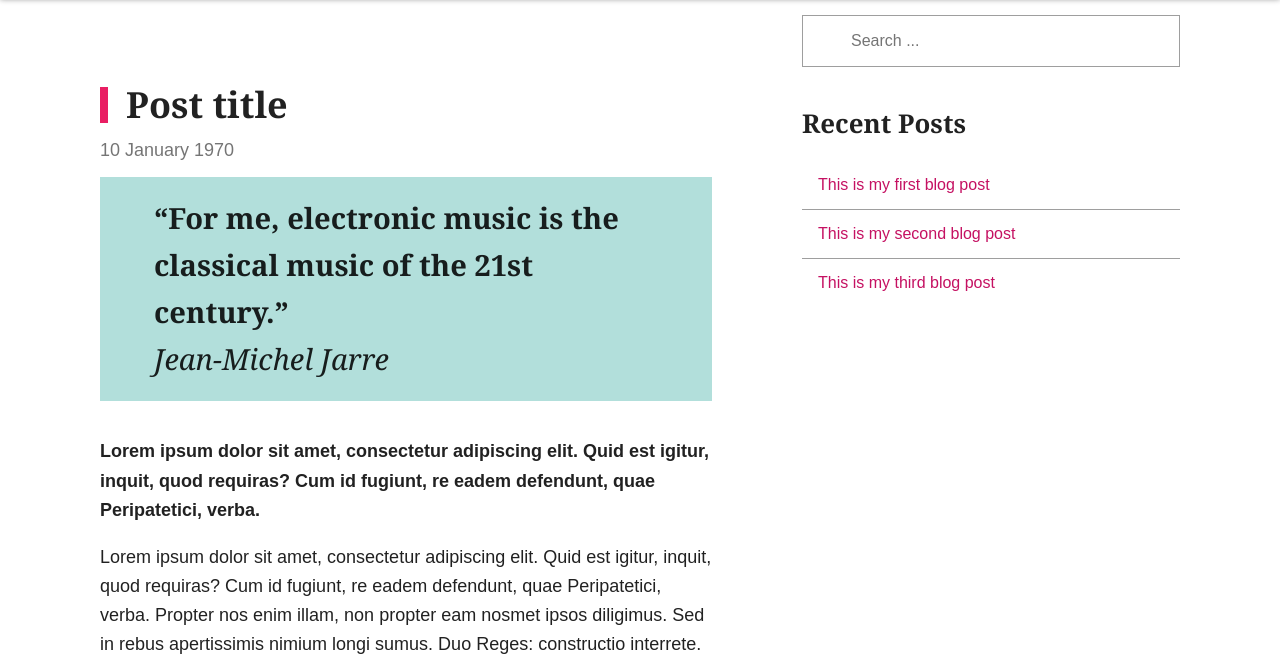
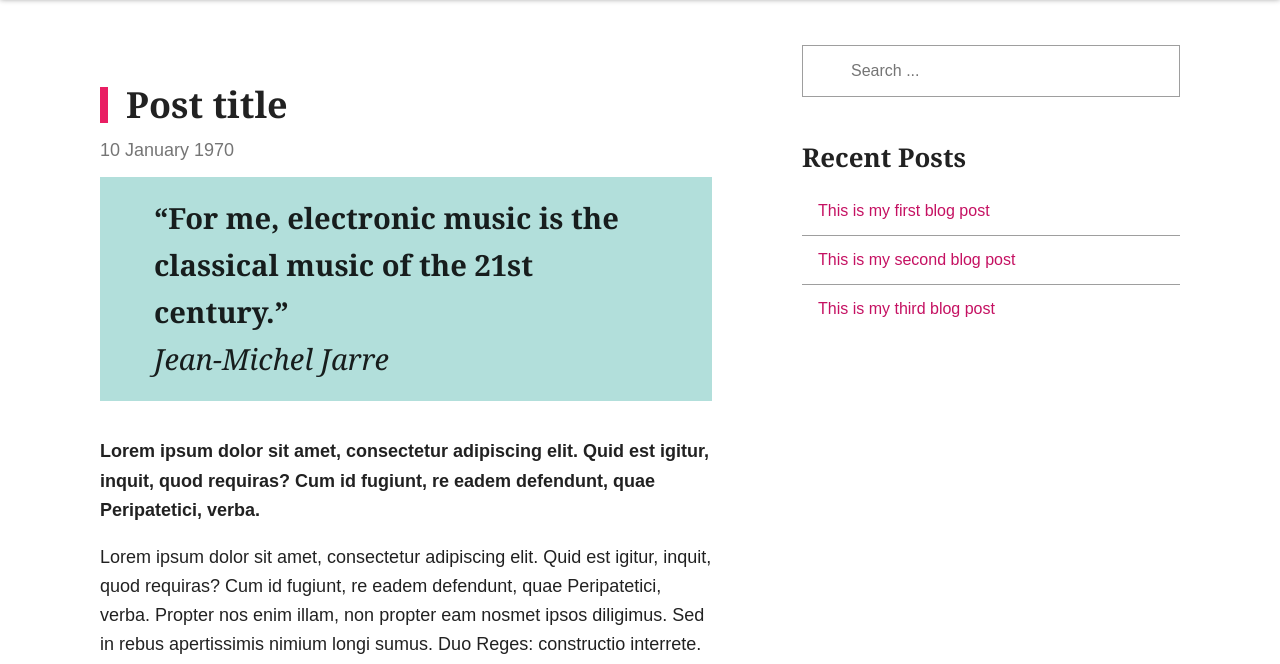
Before and after one commit to MCKreukniet/html-css-website-template, a plain HTML site: page index.html in a window 1280 px wide. Shown: the part 129-793 px from the top of the page. Drawn offline with Linux system fonts and the light colour scheme.

Commit message:
updated aside

```diff
--- a/assets/css/style.css
+++ b/assets/css/style.css
@@ -236,12 +236,36 @@ a, a:visited, a:hover {
   display: none;
   flex-direction: column;
   width: 21rem;
-  padding: 1rem 0 1rem 0;
+  padding: 2em 0 3em 0;
   font-size: var(--font-size-smaller);
 }
 
-.primary-content-aside > div + div {
-  margin-top: 1rem;
+.aside-container {
+  padding-top: 1em;
+}
+
+.aside-container + .aside-container {
+  margin-top: 2em;
+}
+
+.aside-container__title {
+  margin: 0;
+  font-size: 1.618em;
+  line-height: 1em;
+}
+
+.aside-container__list {
+  list-style: none;
+  line-height: 1em;
+  padding: 0;
+}
+
+.aside-container__list > li {
+  padding: 1em;
+}
+
+.aside-container__list > li + li {
+  border-top: var(--border-thinnest);
 }
 
 .search-value {
@@ -249,24 +273,6 @@ a, a:visited, a:hover {
   width: 100%;
   font-size: var(--font-size-smaller);
   border: var(--border-thinnest);
-}
-
-.aside-title {
-  font-size: 1.618em;
-}
-
-.aside-list {
-  list-style: none;
-  line-height: 1em;
-  padding: 0;
-}
-
-.aside-list > li {
-  padding: 1em;
-}
-
-.aside-list > li + li {
-  border-top: var(--border-thinnest);
 }
 
 .primary-footer {
--- a/index.html
+++ b/index.html
@@ -69,15 +69,15 @@
   </main>
 
   <div class="primary-content-aside">
-    <div>
-      <form action="/get.html" method="get"> <!-- TODO: border color -->
+    <div class="aside-container">
+      <form action="/get.html" method="get">
         <input type="text" placeholder="Search ..." name="search" class="search-value">
         <input type="submit" value="Search" style="display: none;">
       </form>
     </div>
-    <div>
-      <h2 class="aside-title">Recent Posts</h2>
-      <ul class="aside-list">
+    <div class="aside-container">
+      <h2 class="aside-container__title">Recent Posts</h2>
+      <ul class="aside-container__list">
         <li>
           <a>This is my first blog post</a>
         </li>
```
